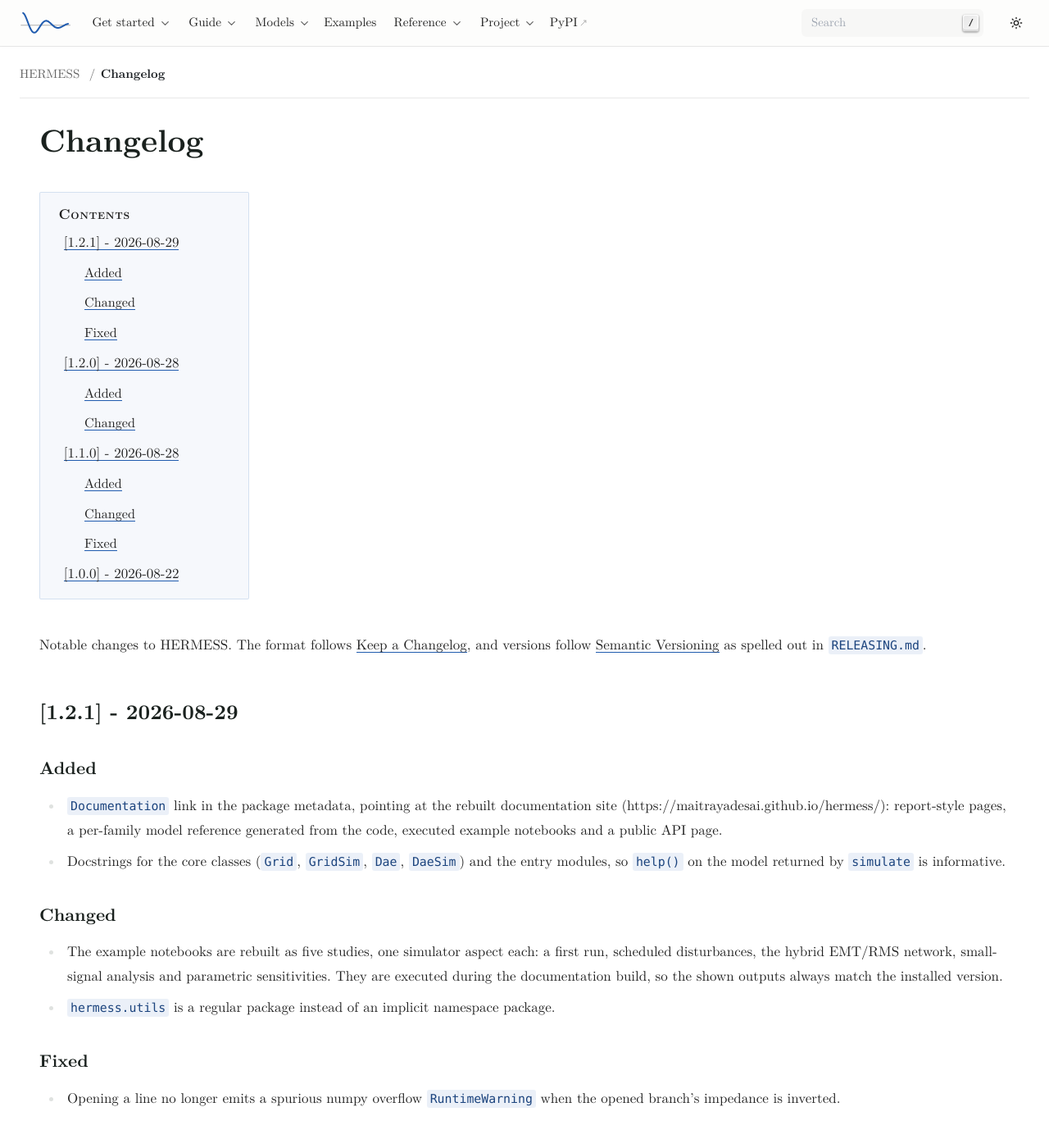
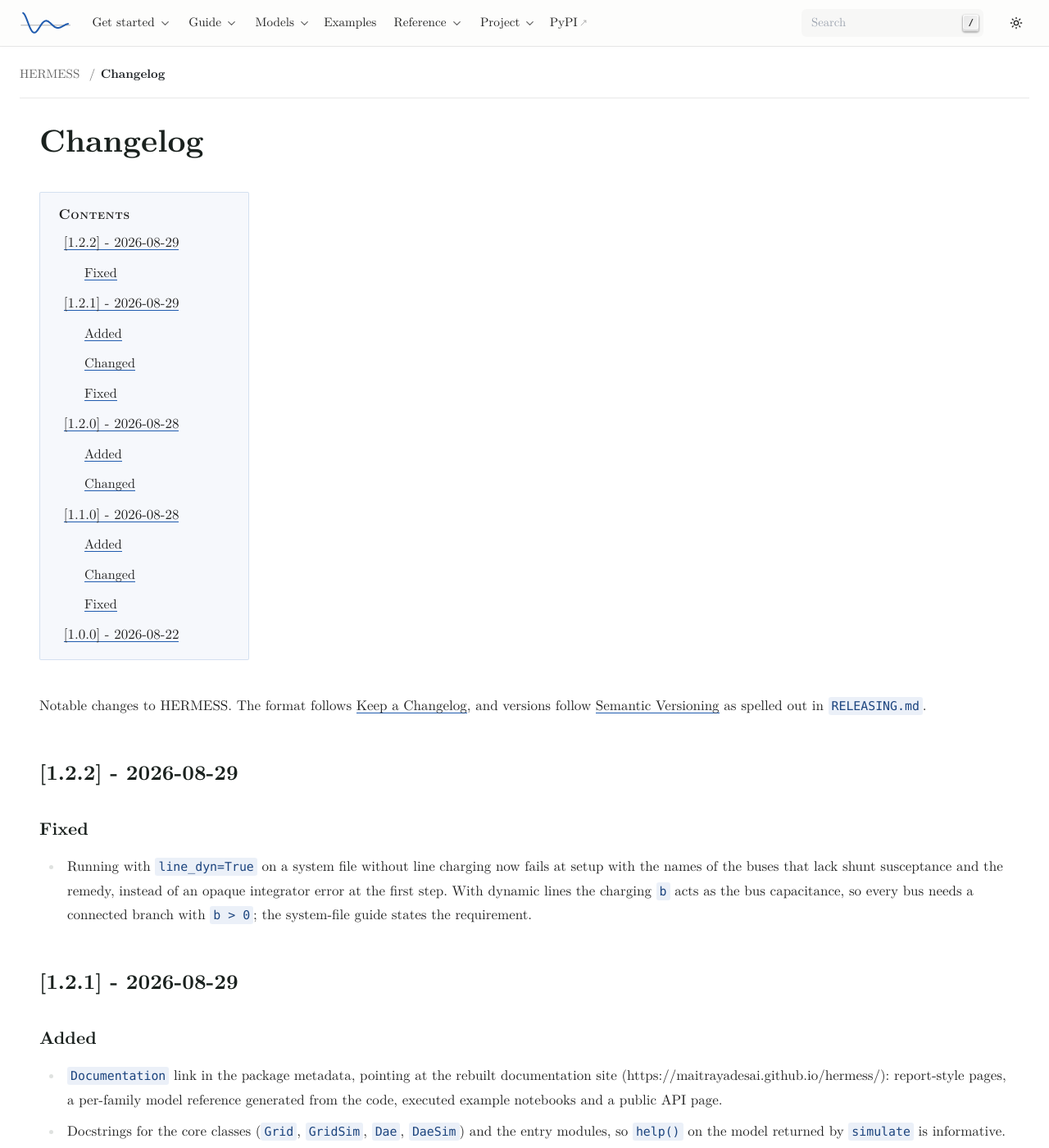
Before and after one commit to maitrayadesai/hermess, a Sphinx documentation site: the page built from docs/source/dev/changelog.md, in a window 1280 px wide and 1400 px high. Shown: the whole window at 82% size. Built offline with Sphinx 7.4.7, drawn with Linux system fonts in a browser that asks for light colours; pages that are not in the unit, such as notebooks, are missing from menus.

Commit message:
Release 1.2.2

```diff
--- a/CHANGELOG.md
+++ b/CHANGELOG.md
@@ -3,6 +3,16 @@
 Notable changes to HERMESS. The format follows
 [Keep a Changelog](https://keepachangelog.com/en/1.1.0/), and versions follow
 [Semantic Versioning](https://semver.org/) as spelled out in `RELEASING.md`.
+
+## [1.2.2] - 2026-08-29
+
+### Fixed
+- Running with `line_dyn=True` on a system file without line charging now
+  fails at setup with the names of the buses that lack shunt susceptance
+  and the remedy, instead of an opaque integrator error at the first step.
+  With dynamic lines the charging `b` acts as the bus capacitance, so every
+  bus needs a connected branch with `b > 0`; the system-file guide states
+  the requirement.
 
 ## [1.2.1] - 2026-08-29
 
--- a/docs/source/conf.py
+++ b/docs/source/conf.py
@@ -14,7 +14,7 @@
 
     release = _pkg_version("hermess")
 except Exception:  # building docs without an installed hermess
-    release = "1.2.1"
+    release = "1.2.2"
 
 # -- General configuration ---------------------------------------------------
 # https://www.sphinx-doc.org/en/master/usage/configuration.html#general-configuration
--- a/hermess/__init__.py
+++ b/hermess/__init__.py
@@ -38,7 +38,7 @@
 try:
     __version__ = version("hermess")  # Must match the name in pyproject.toml
 except PackageNotFoundError:  # running from source without an install
-    __version__ = "1.2.1"
+    __version__ = "1.2.2"
 
 
 __all__ = [
--- a/pyproject.toml
+++ b/pyproject.toml
@@ -1,6 +1,6 @@
 [project]
 name = "hermess"
-version = "1.2.1"
+version = "1.2.2"
 description = "Hybrid EMT/RMS Modern Electric power System Simulator"
 readme = "README.md"
 license = "GPL-3.0-or-later"
```
Also changed, not shown: 3 other files.
